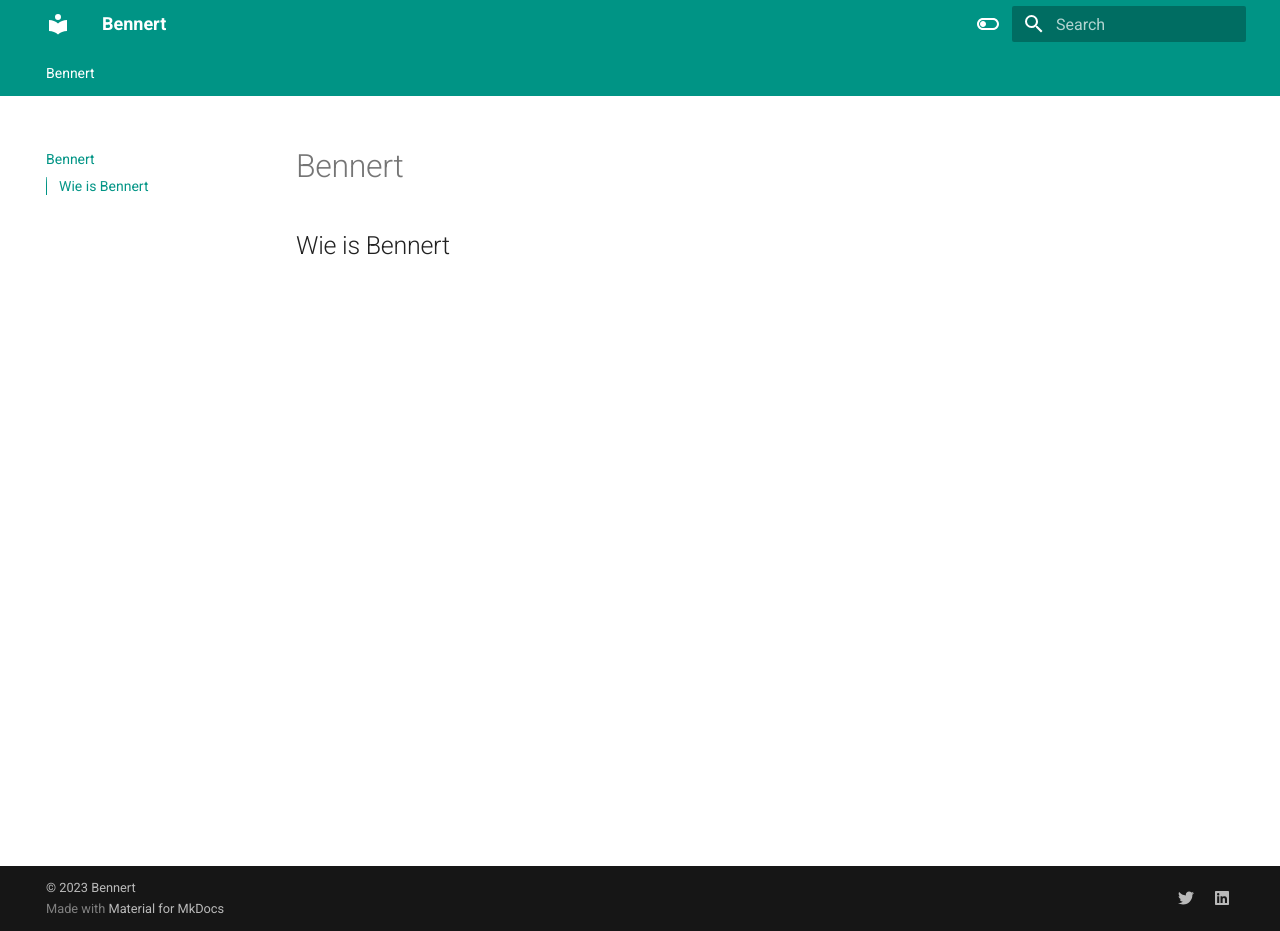
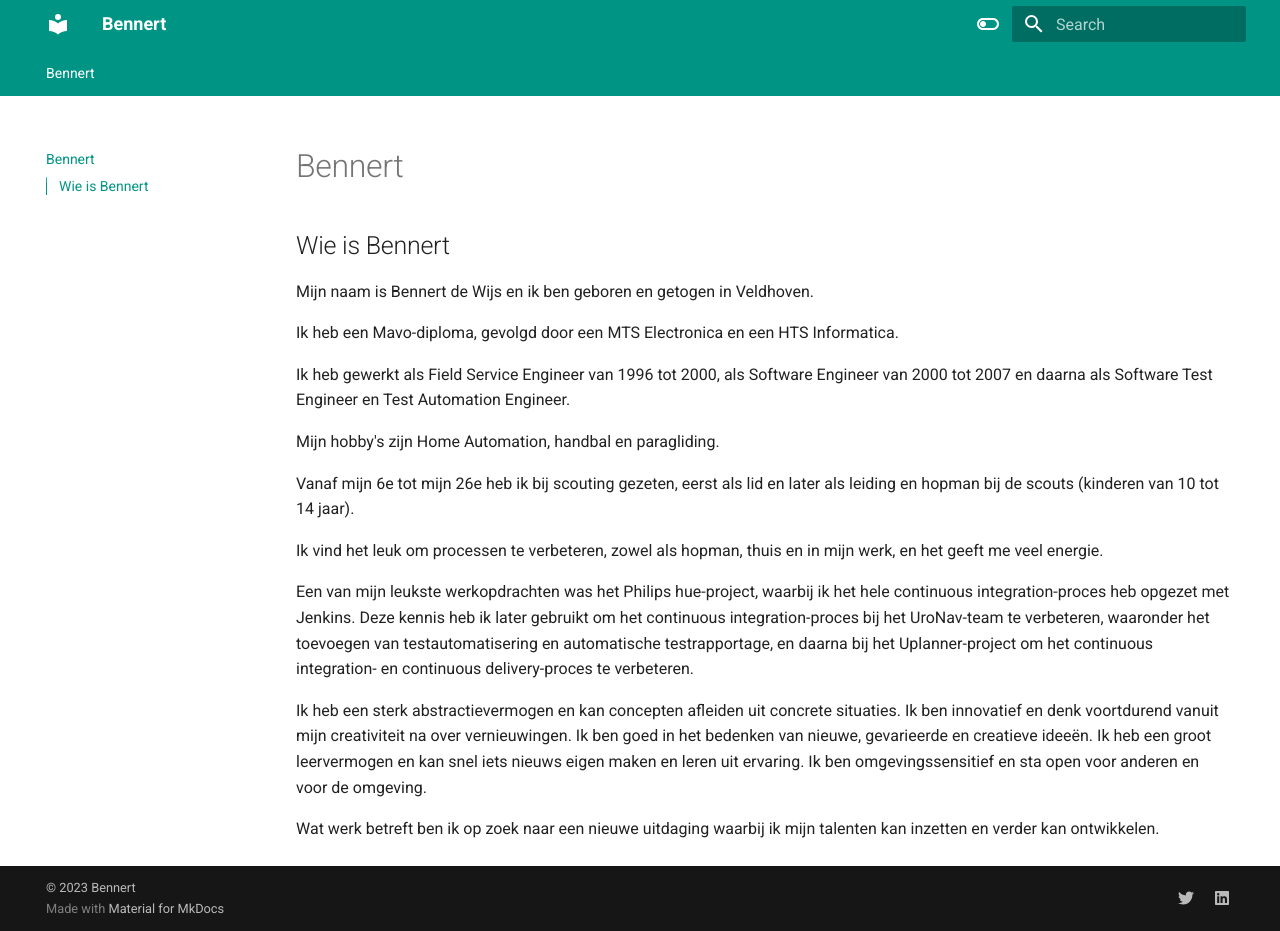
Before and after one commit to bennert/bennert.github.io, an MkDocs documentation site: the page built from docs/index.md, in a window 1280 px wide and 931 px high. Built offline with MkDocs 1.6.1 and Material for MkDocs 9.7.7, drawn with Linux system fonts in a browser that asks for light colours.

Commit message:
Update index.md

```diff
--- a/docs/index.md
+++ b/docs/index.md
@@ -1,3 +1,20 @@
 # Bennert
 
 ## Wie is Bennert
+Mijn naam is Bennert de Wijs en ik ben geboren en getogen in Veldhoven.
+
+Ik heb een Mavo-diploma, gevolgd door een MTS Electronica en een HTS Informatica.
+
+Ik heb gewerkt als Field Service Engineer van 1996 tot 2000, als Software Engineer van 2000 tot 2007 en daarna als Software Test Engineer en Test Automation Engineer.
+
+Mijn hobby's zijn Home Automation, handbal en paragliding.
+
+Vanaf mijn 6e tot mijn 26e heb ik bij scouting gezeten, eerst als lid en later als leiding en hopman bij de scouts (kinderen van 10 tot 14 jaar).
+
+Ik vind het leuk om processen te verbeteren, zowel als hopman, thuis en in mijn werk, en het geeft me veel energie.
+
+Een van mijn leukste werkopdrachten was het Philips hue-project, waarbij ik het hele continuous integration-proces heb opgezet met Jenkins. Deze kennis heb ik later gebruikt om het continuous integration-proces bij het UroNav-team te verbeteren, waaronder het toevoegen van testautomatisering en automatische testrapportage, en daarna bij het Uplanner-project om het continuous integration- en continuous delivery-proces te verbeteren.
+
+Ik heb een sterk abstractievermogen en kan concepten afleiden uit concrete situaties. Ik ben innovatief en denk voortdurend vanuit mijn creativiteit na over vernieuwingen. Ik ben goed in het bedenken van nieuwe, gevarieerde en creatieve ideeën. Ik heb een groot leervermogen en kan snel iets nieuws eigen maken en leren uit ervaring. Ik ben omgevingssensitief en sta open voor anderen en voor de omgeving.
+
+Wat werk betreft ben ik op zoek naar een nieuwe uitdaging waarbij ik mijn talenten kan inzetten en verder kan ontwikkelen.
```
